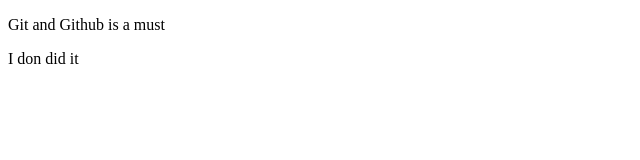
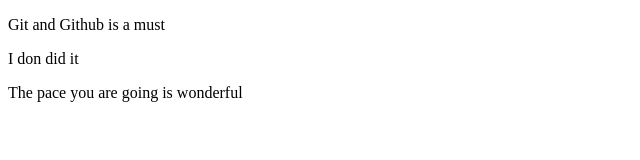
Before and after one commit to archwin010/MyThirdWebsite, a plain HTML site: page index.html in a window 1280 px wide. Shown: the whole page, without its empty margins (0-640 px from the left). Drawn offline with Linux system fonts and the light colour scheme.

Commit message:
My third commit message

```diff
--- a/index.html
+++ b/index.html
@@ -8,5 +8,6 @@
 <body>
     <p>Git and Github is a must</p>
     <p>I don did it</p>
+    <p>The pace you are going is wonderful</p>
 </body>
 </html>
```
